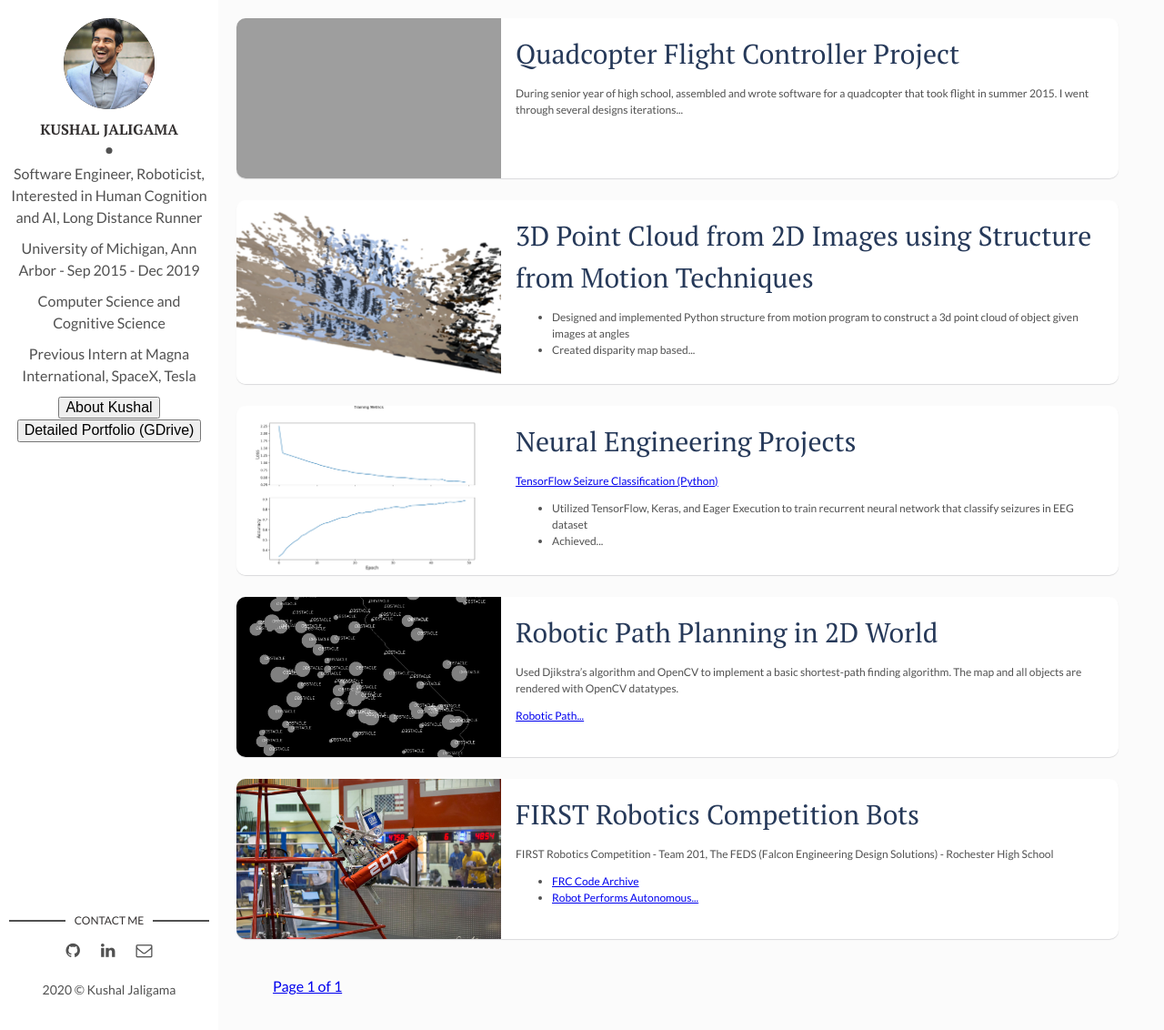
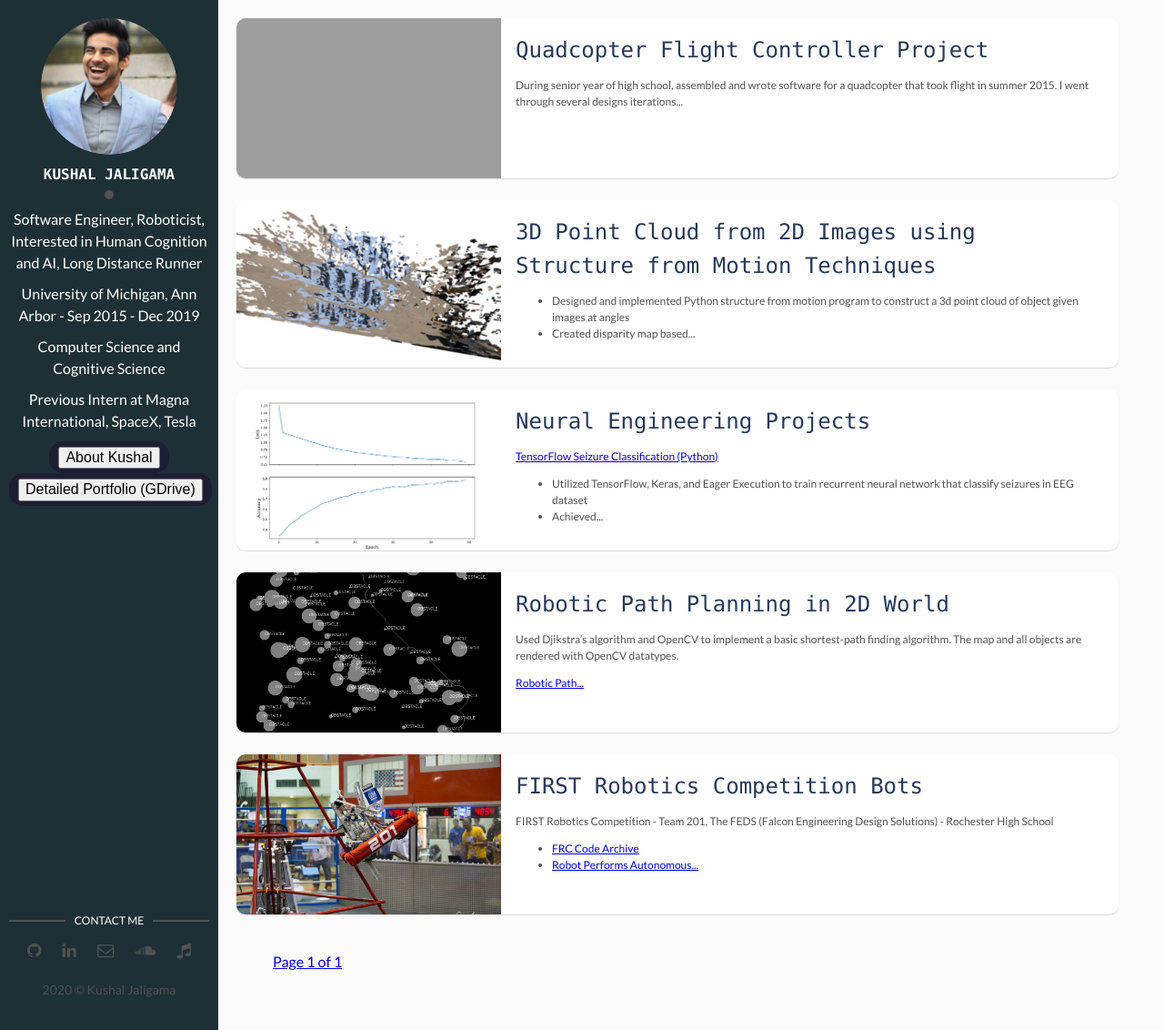
Before and after one commit to kushalj1997/kushalj1997.github.io, a Jekyll site: the page built from index.html, in a window 1280 px wide and 1132 px high. Shown: the whole window at 91% size. Built offline with Jekyll 4.4.1, drawn with Linux system fonts in a browser that asks for light colours; the list of posts is cut into pages by our own code; grey boxes are pictures that could not be loaded.

```diff
--- a/_config.yml
+++ b/_config.yml
@@ -10,15 +10,14 @@ about-author: Software Engineer, Roboticist, Interested in Human Cognition and A
 about-university: University of Michigan, Ann Arbor - Sep 2015 - Dec 2019
 about-majors: Computer Science and Cognitive Science
 about-internships: Previous Intern at Magna International, SpaceX, Tesla
+about-skills: C/C++, Python, PID Control Systems, SIL/HIL, Validation, Continuous Integration, Computer Vision, Path Planning
 social-twitter: # add your Twitter handle
 social-facebook: # add your Facebook handle
 social-github: kushalj1997 # add your Github handle
 social-linkedin: kushal-jaligama-0b305a70/ # add your Linkedin handle
 social-email: kjaligusa@gmail.com
-
-collections:
-  projects:
-    output: true
+social-soundcloud: https://soundcloud.com/kushal-jaligama/
+social-audiomack: https://audiomack.com/artist/jollygama
 
 # Tracker
 analytics: # Google Analytics
--- a/_layouts/main.html
+++ b/_layouts/main.html
@@ -15,12 +15,16 @@ layout: default
       <p>{{site.about-university}}</p>
       <p>{{site.about-majors}}</p>
       <p>{{site.about-internships}}</p>
-      <form action="{{site.baseurl}}/about">
-        <input type="submit" value="About Kushal" />
-      </form>
-      <form action="http://tinyurl.com/KushalTechnicalPortfolio">
-        <input type="submit" value="Detailed Portfolio (GDrive)" />
-      </form>
+      <div class="button">
+        <form action="{{site.baseurl}}/about_page/">
+          <input type="submit" value="About Kushal" />
+        </form>
+      </div>
+      <div class="button">
+        <form action="http://tinyurl.com/KushalTechnicalPortfolio">
+          <input type="submit" value="Detailed Portfolio (GDrive)" />
+        </form>
+      </div>
     </div>
   </header> <!-- End Header -->
 
@@ -31,22 +35,21 @@ layout: default
         {% if site.social-github %}
         <li class="github"><a href="http://github.com/{{site.social-github}}" target="_blank"><i
               class="fa fa-github"></i></a></li>
-        {% else %}
-        <li class="github"><a href="http://github.com/" target="_blank"><i class="fa fa-github"
-              aria-hidden="true"></i></a></li>
         {% endif %}
         {% if site.social-linkedin %}
         <li class="linkedin"><a href="https://in.linkedin.com/in/{{site.social-linkedin}}" target="_blank"><i
               class="fa fa-linkedin"></i></a></li>
-        {% else %}
-        <li class="linkedin"><a href="https://in.linkedin.com/" target="_blank"><i class="fa fa-linkedin"
-              aria-hidden="true"></i></a></li>
         {% endif %}
         {% if site.social-email %}
         <li class="email"><a href="mailto:{{site.social-email}}"><i class="fa fa-envelope-o"></i></a></li>
-        {% else %}
-        <li class="email"><a href="mailto:example.david@blog.com"><i class="fa fa-envelope-o"
+        {% endif %}
+        {% if site.social-soundcloud %}
+        <li class="soundcloud"><a href="{{site.social-soundcloud}}"><i class="fa fa-soundcloud"
               aria-hidden="true"></i></a></li>
+        {% endif %}
+        {% if site.social-audiomack %}
+        <li class="audiomack"><a href="{{site.social-audiomack}}"><i class="fa fa-music" aria-hidden="true"></i></a>
+        </li>
         {% endif %}
       </ul>
     </section> <!-- End Section Contact -->
--- a/assets/css/main.css
+++ b/assets/css/main.css
@@ -761,6 +761,27 @@ template {
 .css .o+.nt,
 .css .nt+.nt {
   color: #999;
+}
+
+.button {
+  display: inline-block;
+  padding: 5px 10px;
+  cursor: pointer;
+  text-align: center;
+  text-decoration: none;
+  outline: none;
+  color: #ffffffff;
+  background-color: rgb(30, 30, 50);
+  border: none;
+  border-radius: 15px;
+}
+
+.button:hover {
+  background-color: #294358
+}
+
+.button:active {
+  background-color: #777779;
 }
 
 *,
@@ -938,17 +959,18 @@ table tfoot td {
   width: 240px;
   height: 100%;
   padding: 20px 10px;
-  background-color: #ffffff;
+  background-color: #1d3036;
 }
 
 .about {
   margin: 0 0 40px;
   text-align: center;
+  color: #ffffffff;
 }
 
 .about .cover-author-image {
-  width: 100px;
-  height: 100px;
+  width: 150px;
+  height: 150px;
   margin: 0 auto 10px;
   -webkit-border-radius: 100%;
   border-radius: 100%;
@@ -974,13 +996,13 @@ table tfoot td {
 }
 
 .about .author-name {
-  font-family: 'PT Serif', serif;
+  font-family: 'Menlo';
   margin: 0 0 10px;
   position: relative;
   padding-bottom: 15px;
   font-size: 16px;
   text-transform: uppercase;
-  color: #333030;
+  color: #ffffff;
   font-weight: 700;
 }
 
@@ -993,8 +1015,8 @@ table tfoot td {
   transform: translateX(-50%);
   bottom: 0;
   display: block;
-  width: 7px;
-  height: 7px;
+  width: 10px;
+  height: 10px;
   -webkit-border-radius: 100%;
   border-radius: 100%;
   background-color: #515151;
@@ -1026,9 +1048,13 @@ table tfoot td {
   align-items: stretch;
 }
 
+.contact {
+  color: #ffffff;
+}
+
 .contact .contact-title {
   position: relative;
-  color: #333030;
+  color: #ffffff;
   font-weight: 400;
   font-size: 12px;
   margin: 0 0 5px;
@@ -1162,12 +1188,12 @@ footer .copyright {
 
 .post .post-content .post-title {
   margin: 0 0 10px;
-  font-size: 30px;
+  font-size: 24px;
   font-weight: 400;
 }
 
 .post .post-content .post-title a {
-  font-family: 'PT Serif', serif;
+  font-family: "Menlo";
   text-decoration: none;
   color: #263959;
 }
```
Also changed, not shown: about.md (deleted, +0 -33 lines), about_page.md (added, +32 -0 lines).
